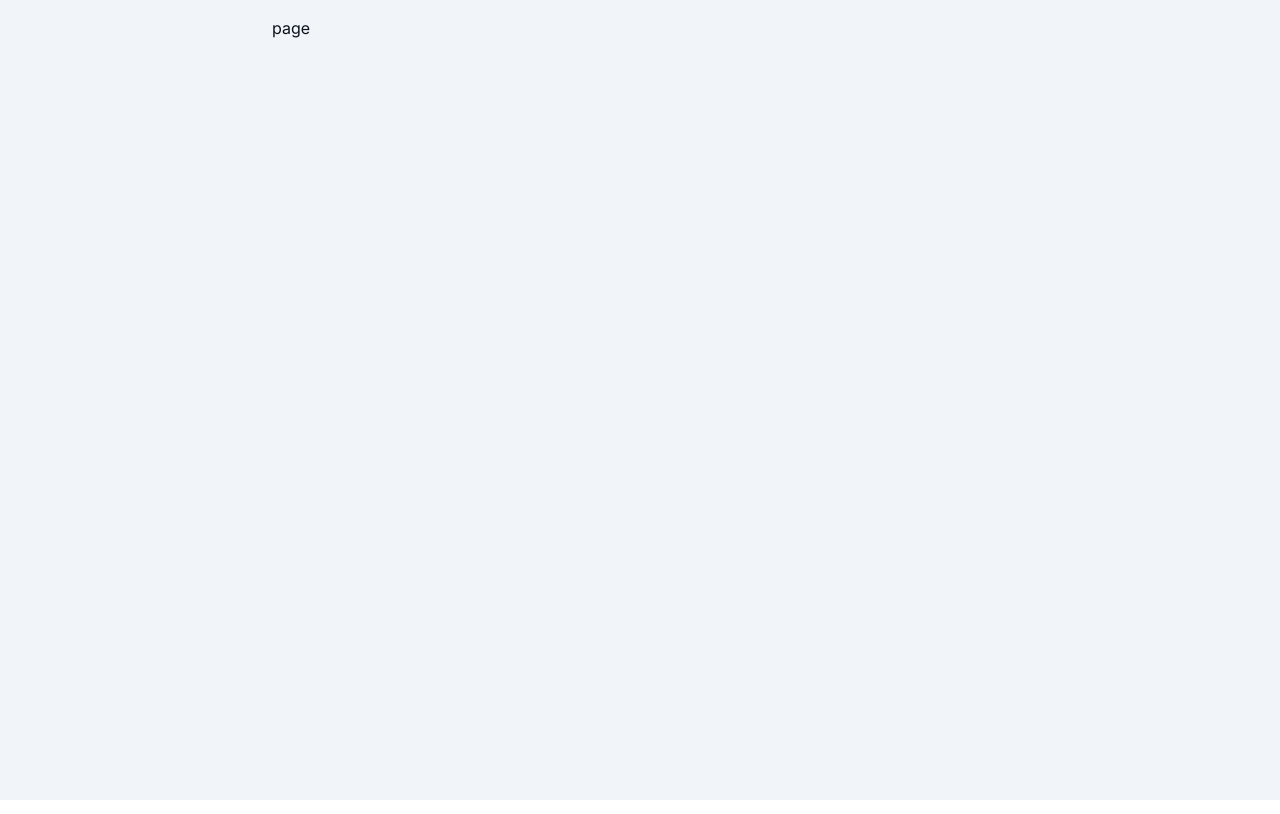
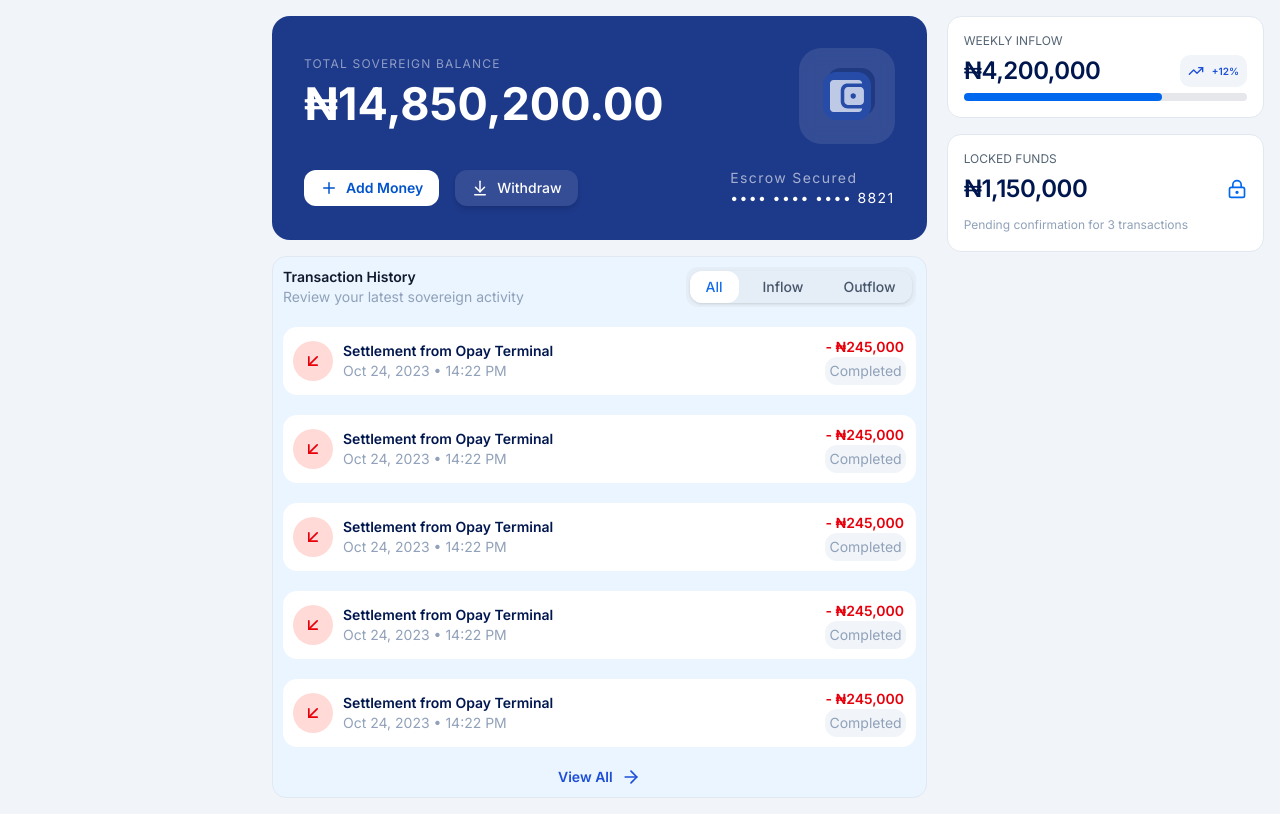
Before and after one commit to Banicoop/coocredit-business, a Next.js app: page /super-agent/wallet in a window 1280 px wide. Built offline with nearby package versions, Linux system fonts and the light colour scheme; a web font is replaced by a local one.

Commit message:
implement super agent wallet layout

```diff
--- a/src/app/(dashboard)/super-agent/(main)/alerts/_sections/AlertDistributionList.tsx
+++ b/src/app/(dashboard)/super-agent/(main)/alerts/_sections/AlertDistributionList.tsx
@@ -3,7 +3,8 @@ import { Grid } from '@/components/ui/ui-layout';
 
 import { Card, Card2 } from './alertCards';
 import Typography from '@/components/primitives/Typography';
-import { ArrowUpRightSquare } from 'lucide-react';
+import { ArrowUpRightSquare, Lightbulb } from 'lucide-react';
+import { ColItem } from '@/components/ui/PageHeader';
 
 
 
@@ -51,8 +52,18 @@ const AlertDistributionList = () => {
                 <Card2 label='Port Harcourt' className='bg-chart-5' val={80}/>
             </Grid>
             <Grid className='gap-y-2.5 bg-tertiary border p-4 rounded-lg'>
-                <Typography weight='semibold' color='primary2'>Sovereign Intelligence</Typography>
+                <Typography weight='semibold' variant='h4' color='primary2'>Sovereign Intelligence</Typography>
                 <Typography weight='semibold' color='primary'>AI-driven predictive analysis indicates a potential surge in KYC rejections from the 'Northern Corridor' due to recent database updates.</Typography>
+                <div className="flex items-center gap-2.5 bg-card py-2.5 px-4 rounded-lg w-fit">
+                    <div className="bg-accent p-2.5 rounded-full">
+                        <Lightbulb className='text-primary'/>
+                    </div>
+                    <ColItem
+                        item1='RECOMMENDATION'
+                        item2='Pre-validate all entries against CBN-2.0'
+                        className1='text-primary font-semibold'
+                        className2='text-ring'/>
+                </div>
             </Grid>
         </Grid>
     </Grid>
--- /dev/null
+++ b/src/app/(dashboard)/super-agent/(main)/wallet/_sections/Transactions.tsx
@@ -0,0 +1,64 @@
+import { ColItem } from '@/components/ui/PageHeader';
+import { Tabs } from '@/components/ui/Tabs';
+import { Flex, Grid } from '@/components/ui/ui-layout';
+import { Card } from './cards';
+import Typography from '@/components/primitives/Typography';
+import { ArrowRight } from 'lucide-react';
+
+
+const data = Array.from({length: 5}, (() => ({
+    transaction: 'Settlement from Opay Terminal',
+    date: 'Oct 24, 2023',
+    time: '14:22 PM',
+    amount: 245000.00,
+    status: 'completed',
+    type: 'debit'
+})))
+
+const tabs = [
+    {
+        label: 'All',
+        value: 'all'
+    },
+    {
+        label: 'Inflow',
+        value: 'inflow'
+    },
+    {
+        label: 'Outflow',
+        value: 'outflow'
+    },
+]
+
+const Transactions = () => {
+  return (
+    <Grid className='gap-5 bg-tertiary p-2.5 rounded-lg border'>
+        <Flex className='justify-between'>
+            <ColItem
+                item1='Transaction History'
+                item2='Review your latest sovereign activity'
+                className1='text-ink font-semibold'
+                className2='text-ring'
+            />
+            <Tabs items={tabs} defaultValue='all'/>
+        </Flex>
+
+        {data.map((d, index) => (
+            <Card
+                key={index}
+                transaction={d.transaction}
+                amount={d.amount}
+                date={d.date}
+                time={d.time}
+                status={d.status}
+                type={d.type}
+            />
+        ))}
+
+        <Typography color='active' weight='semibold' className='text-center flex justify-center cursor-pointer' endIcon={<ArrowRight size={20}/>}>View All</Typography>
+
+    </Grid>
+  )
+}
+
+export default Transactions;
--- /dev/null
+++ b/src/app/(dashboard)/super-agent/(main)/wallet/_sections/cards.tsx
@@ -0,0 +1,43 @@
+import Typography from "@/components/primitives/Typography";
+import { ColItem } from "@/components/ui/PageHeader";
+import { Flex, FlexBox } from "@/components/ui/ui-layout";
+import { ArrowDownLeft, ArrowUpRight } from "lucide-react";
+import { Props, Props2 } from '../types'
+
+
+export const Card = ({transaction, date, time, amount, status, type}: Props) => (
+    <Flex className="justify-between bg-card p-2.5 rounded-lg">
+        <Flex className="gap-2.5">
+            <div className={`p-2.5 rounded-full ${type === 'debit' ? 'bg-[#FFDAD6]': 'bg-accent'} `}>
+                {type === 'credit' ?
+                <ArrowUpRight size={20} className="text-primary" />: type === 'debit' ?
+                <ArrowDownLeft size={20} className="text-destructive" />: ''}
+            </div>
+            <ColItem
+                item1={transaction}
+                item2={`${date} • ${time}`}
+                className1="text-primary2 font-semibold"
+                className2="text-ring"
+                />
+        </Flex>
+
+        <ColItem
+            item1={`${type === 'debit' ? '-': '+'} ₦${(amount).toLocaleString()}`}
+            item2={status}
+            className1={type === 'debit' ? "text-destructive font-semibold": 'text-primary font-semibold'}
+            className2="text-ring p-1 rounded-md bg-accent text-center capitalize h-fit"
+            />
+    </Flex>
+)
+
+
+export const Card2 = ({label, amt, other, extra}: Props2) => (
+    <FlexBox className="flex-col gap-1.5">
+        <Typography variant="small" color="primary">{label}</Typography>
+        <Flex className="justify-between">
+            <Typography color="primary2" variant="h3">₦{amt}</Typography>
+            <div>{other}</div>
+        </Flex>
+        <div>{extra}</div>
+    </FlexBox>
+)
--- a/src/app/(dashboard)/super-agent/(main)/wallet/page.tsx
+++ b/src/app/(dashboard)/super-agent/(main)/wallet/page.tsx
@@ -1,8 +1,79 @@
+import Button from '@/components/primitives/buttons/Button';
+import { ColItem } from '@/components/ui/PageHeader';
+import { Flex, FlexCol, Grid } from '@/components/ui/ui-layout';
+import { ArrowDownToLine, LockKeyhole, Plus, TrendingUp } from 'lucide-react';
+import Image from 'next/image';
 import React from 'react'
+import Transactions from './_sections/Transactions';
+import { Card2 } from './_sections/cards';
+import Typography from '@/components/primitives/Typography';
+import { ProgressBar } from '@/components/ui/ProgessBar';
+
 
 const WalletPage = () => {
   return (
-    <div>page</div>
+    <Grid className='gap-5 lg:grid-cols-3'>
+
+      {/* CREDIT CARD SECTION */}
+      <Grid className='col-span-2 gap-4'>
+        <FlexCol className='bg-[#1D3989] p-4 md:p-8 rounded-xl'>
+          <Flex className='justify-between'>
+            <ColItem
+              item1='TOTAL SOVEREIGN BALANCE'
+              item2='₦14,850,200.00'
+              className1='text-card/50 text-xs tracking-widest'
+              className2='text-[45px] text-card font-bold'/>
+              <div className="relative flex items-center justify-center w-24 h-24 rounded-2xl bg-white/10 backdrop-blur-sm">
+                {/* Back wallet layer */}
+                <div className="absolute w-12 h-12 rounded-lg bg-[#17327A] opacity-70 -translate-y-1 translate-x-1" />
+
+                {/* Front wallet layer */}
+                <div className="absolute w-12 h-12 rounded-lg bg-[#274CA8]" />
+
+                {/* Wallet icon */}
+                <Image
+                  src="/icons/wallet.svg"
+                  alt="WALLET"
+                  width={34}
+                  height={34}
+                  className="relative z-10 opacity-70"
+                />
+            </div>
+          </Flex>
+          <Flex className='justify-between mt-6'>
+            <Flex className='gap-4'>
+              <Button startIcon={<Plus size={18}/>} variant='light' className='font-semibold'>Add Money</Button>
+              <Button startIcon={<ArrowDownToLine size={18}/>} className='bg-card/10'>Withdraw</Button>
+            </Flex>
+            <ColItem
+              item1='Escrow Secured'
+              item2='••••  ••••  ••••  8821'
+              className1='text-card/60 tracking-widest'
+              className2='text-card tracking-widest'
+              />
+          </Flex>
+        </FlexCol>
+
+        {/* TRANSACTIONS HISTORY*/}
+        <Transactions/>
+      </Grid>
+
+      {/* LEFT */}
+      <Grid className='gap-4 h-fit'>
+        <Card2
+          label='WEEKLY INFLOW'
+          amt={(4200000).toLocaleString()}
+          other={<Typography weight='semibold' color='active' startIcon={<TrendingUp size={16}/>} className='text-[10px] p-2 rounded-sm bg-accent'>+12%</Typography>}
+          extra={<ProgressBar value={70} className='bg-primary'/>}
+        />
+        <Card2
+          label='LOCKED FUNDS'
+          amt={(1150000).toLocaleString()}
+          other={<LockKeyhole className='text-primary ' size={20}/>}
+          extra={<span className="text-xs text-ring">Pending confirmation for 3 transactions</span>}
+        />
+      </Grid>
+    </Grid>
   )
 }
 
--- /dev/null
+++ b/src/app/(dashboard)/super-agent/(main)/wallet/types.ts
@@ -0,0 +1,19 @@
+import { ReactNode } from "react";
+
+export interface Props {
+    transaction: string;
+    date: string;
+    time: string;
+    amount: number;
+    status: string;
+    type: string
+    // type: 'credit' | 'debit' | 'reversed'
+}
+
+
+export interface Props2 {
+    label: string;
+    amt: number | string;
+    other: ReactNode;
+    extra: ReactNode;
+}
```
Also changed, not shown: public/icons/wallet.svg (added).
